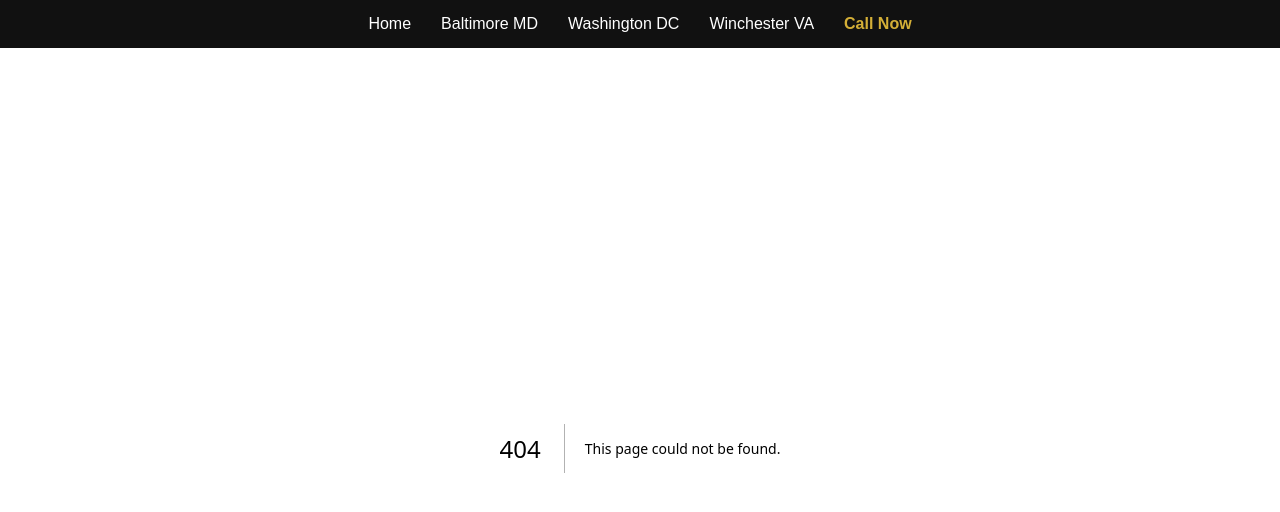
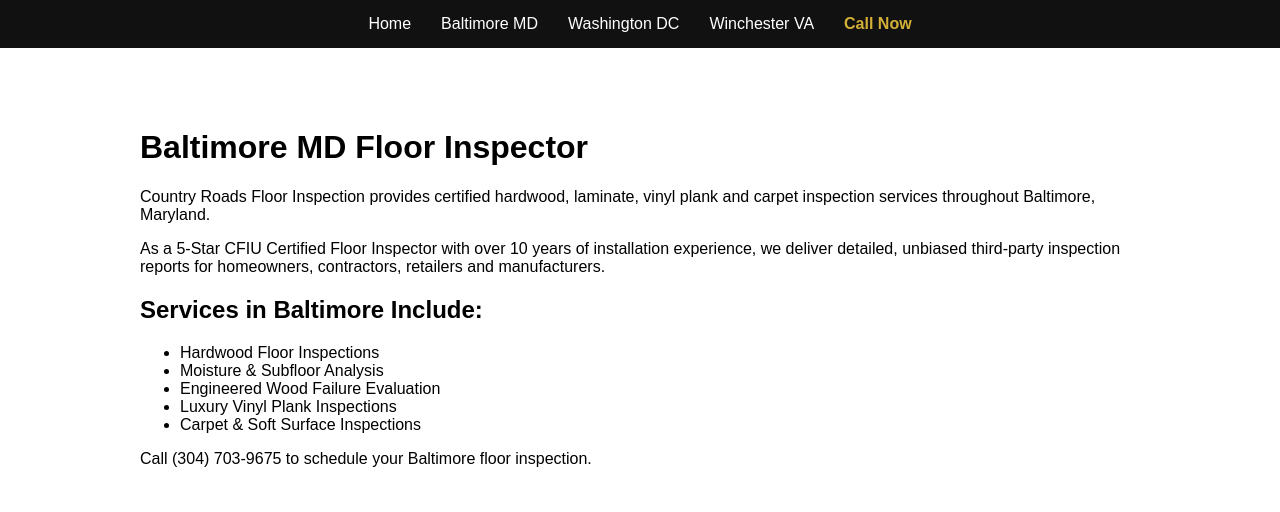
Before and after one commit to RogerN1984/country-roads-floor-inspection, a Next.js app: page /app/baltimore-floor-inspector/app/baltimore-floor-inspector in a window 1280 px wide. Before the commit this address had no page. Shown: the top 512 px of the page. Built offline with nearby package versions, Linux system fonts and the light colour scheme.

Commit message:
Create page.js

```diff
--- /dev/null
+++ b/app/app/baltimore-floor-inspector/app/baltimore-floor-inspector/page.js
@@ -0,0 +1,29 @@
+export default function Baltimore() {
+  return (
+    <main style={{ padding: "60px 20px", maxWidth: "1000px", margin: "auto" }}>
+      <h1>Baltimore MD Floor Inspector</h1>
+      <p>
+        Country Roads Floor Inspection provides certified hardwood,
+        laminate, vinyl plank and carpet inspection services throughout
+        Baltimore, Maryland.
+      </p>
+      <p>
+        As a 5-Star CFIU Certified Floor Inspector with over 10 years
+        of installation experience, we deliver detailed, unbiased
+        third-party inspection reports for homeowners, contractors,
+        retailers and manufacturers.
+      </p>
+      <h2>Services in Baltimore Include:</h2>
+      <ul>
+        <li>Hardwood Floor Inspections</li>
+        <li>Moisture & Subfloor Analysis</li>
+        <li>Engineered Wood Failure Evaluation</li>
+        <li>Luxury Vinyl Plank Inspections</li>
+        <li>Carpet & Soft Surface Inspections</li>
+      </ul>
+      <p>
+        Call (304) 703-9675 to schedule your Baltimore floor inspection.
+      </p>
+    </main>
+  );
+}
```
